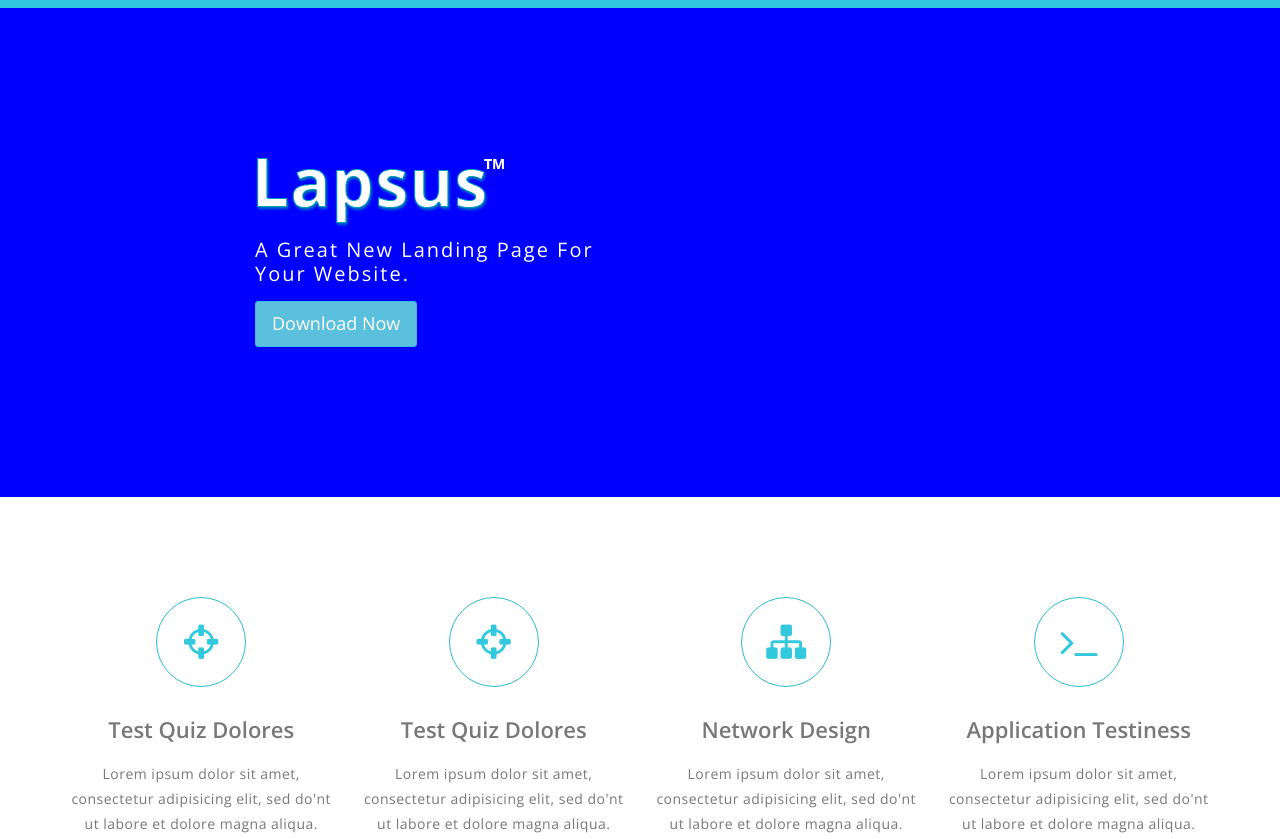
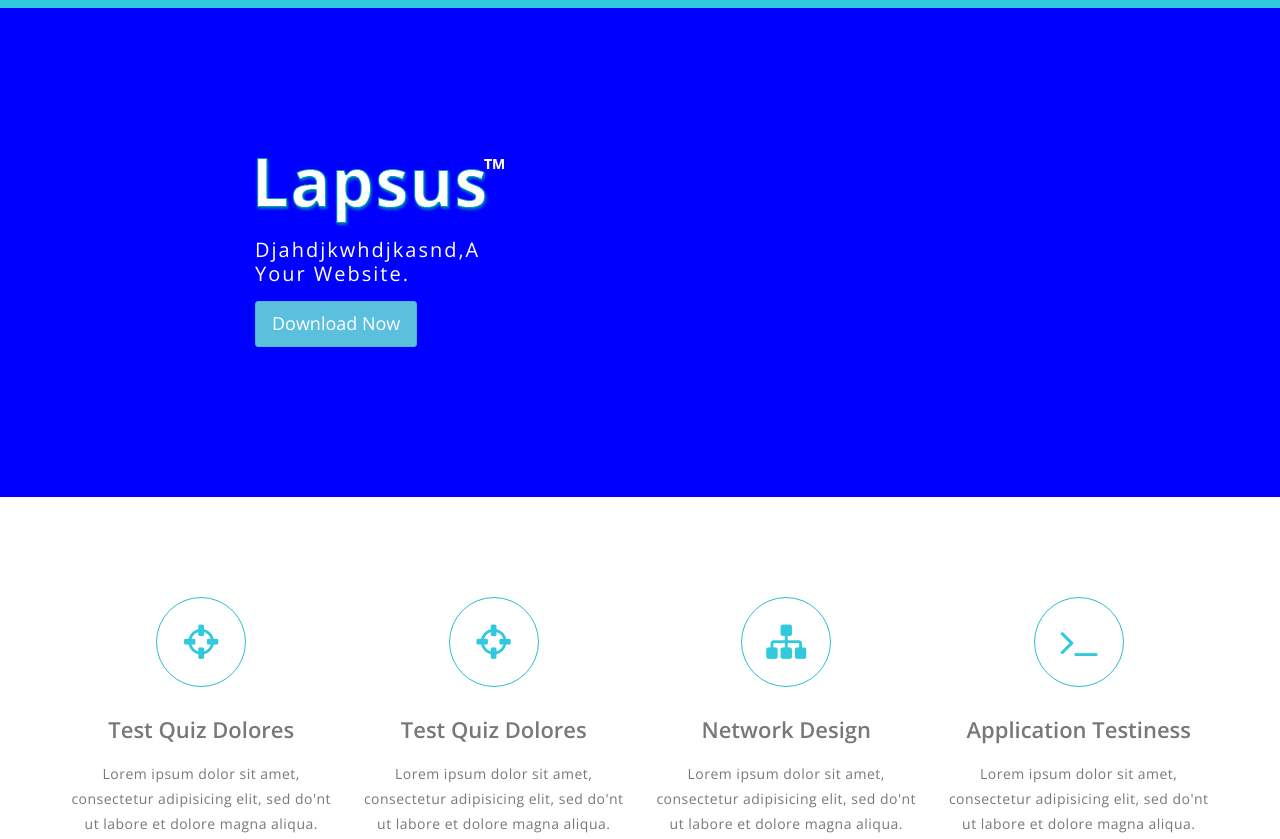
Before and after one commit to BroCodeSG/BroCode.github.io, a plain HTML site: page index.html in a window 1280 px wide. Shown: the top 839 px of the page. Drawn offline with nearby package versions, Linux system fonts and the light colour scheme.

Commit message:
Update index.html

```diff
--- a/index.html
+++ b/index.html
@@ -34,7 +34,7 @@
 						<!-- logo image -->
 						<a href="https://www.google.com/search?q=google+fonts&oq=google&aqs=chrome.0.69i59l2j69i57j0i271l2j69i60l3.790j0j9&sourceid=chrome&ie=UTF-8"><img class="img-responsive" src="img/logo.png" alt="" /></a>
 						<!-- short paragraph -->
-						<p>A great new landing page for<br>your website.</p>
+						<p>djahdjkwhdjkasnd,a<br>your website.</p>
 						<!-- button link -->
 						<a href="#" class="btn btn-info btn-lg">Download Now</a>
 					</div>
```
